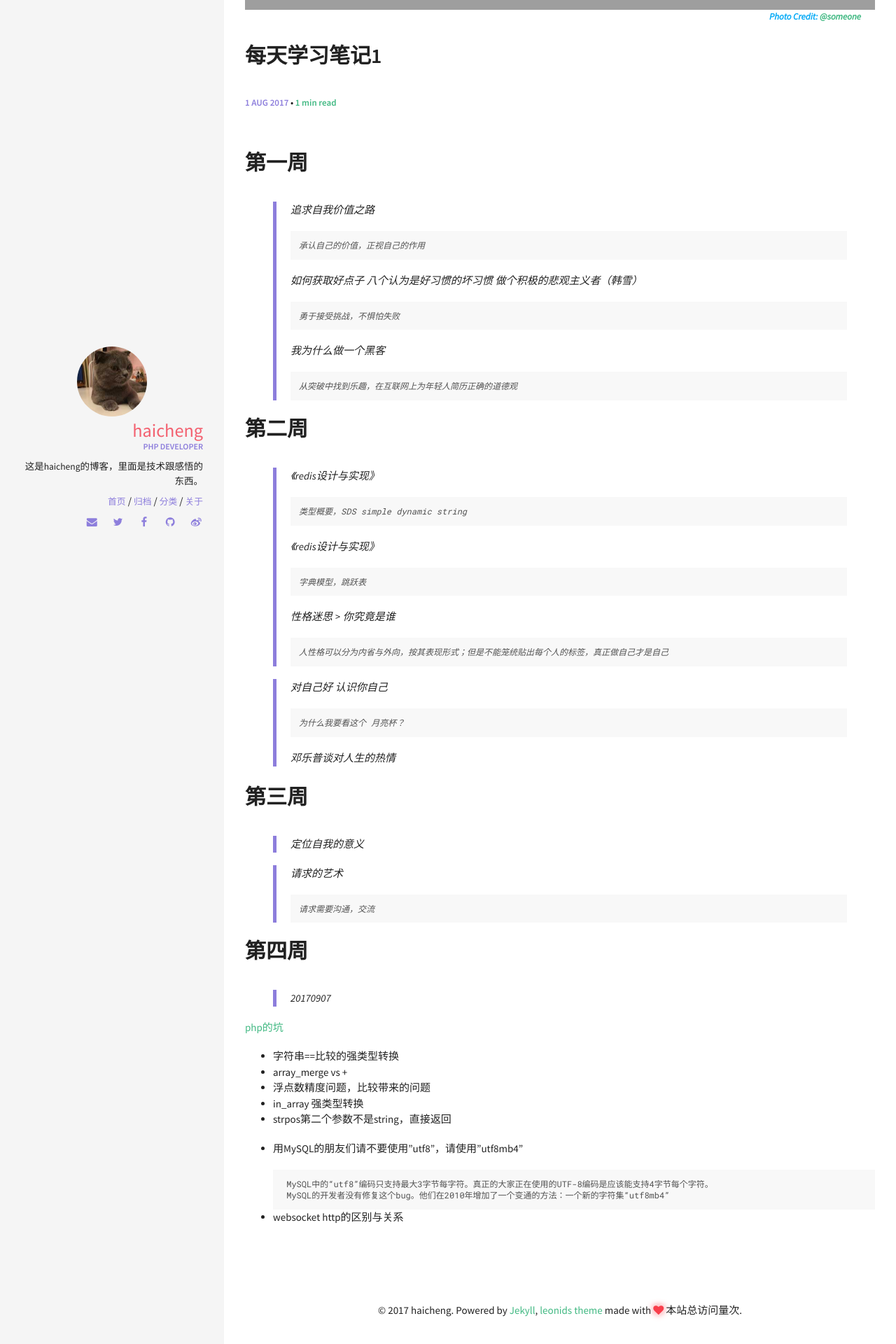
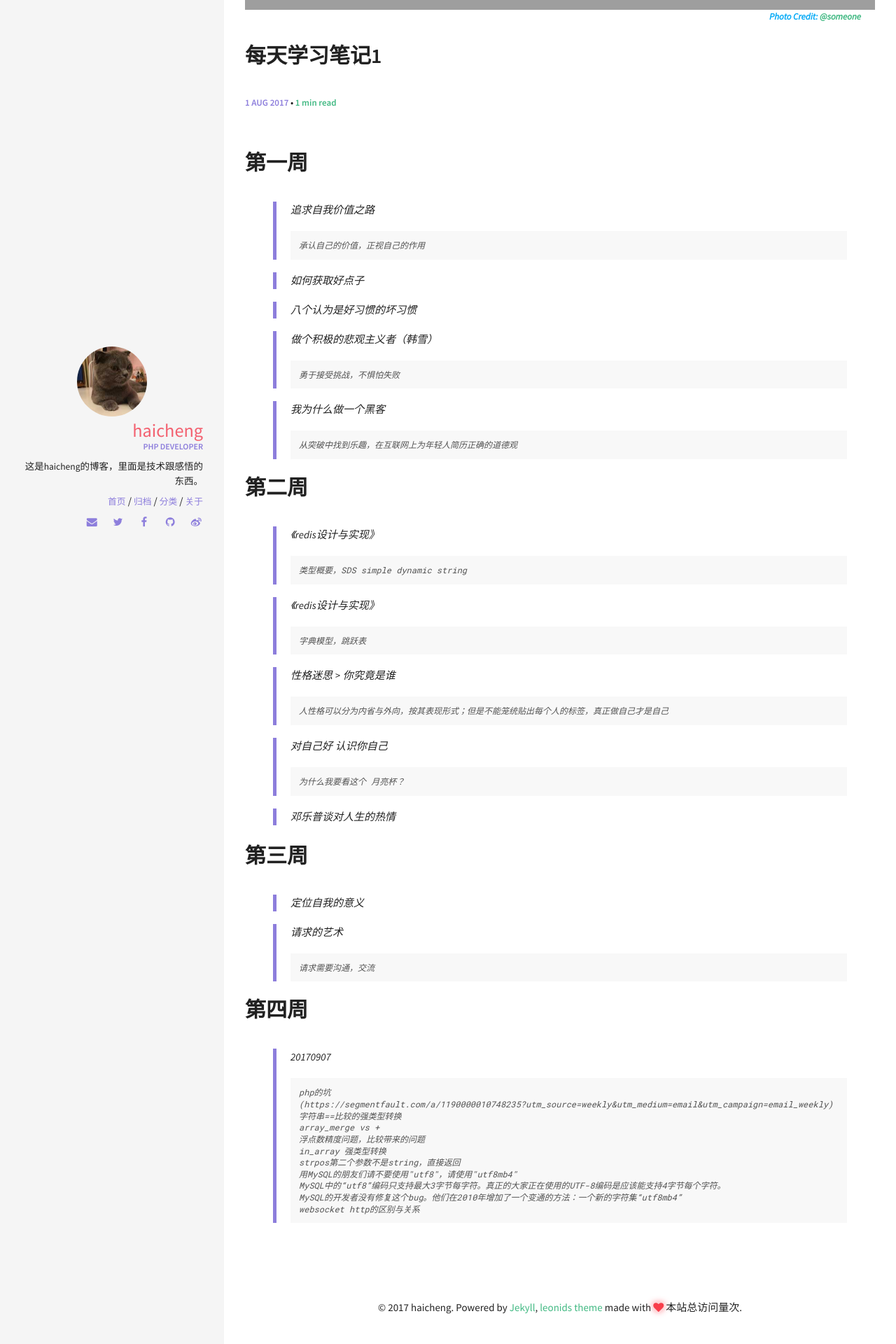
Before and after one commit to chchmlml/chchmlml.github.io, a Jekyll site: the page built from _posts/2017-08-01-everyday-learn-1.md, in a window 1280 px wide. Shown: the part 596-2516 px from the top of the page at 70% size. Built offline with Jekyll 4.4.1, drawn with Linux system fonts in a browser that asks for light colours; comment, search, counter and statistics services are not loaded; grey boxes are pictures that could not be loaded.

Commit message:
add blog upgrade

````diff
--- a/_posts/2017-08-01-everyday-learn-1.md
+++ b/_posts/2017-08-01-everyday-learn-1.md
@@ -16,12 +16,16 @@ image:
 ```
 承认自己的价值，正视自己的作用
 ```
+
 > 如何获取好点子
+
 > 八个认为是好习惯的坏习惯
+
 > 做个积极的悲观主义者（韩雪）
 ```
 勇于接受挑战，不惧怕失败
 ```
+
 > 我为什么做一个黑客
 ```
 从突破中找到乐趣，在互联网上为年轻人简历正确的道德观
@@ -32,24 +36,29 @@ image:
 ```
 类型概要，SDS simple dynamic string
 ```
+
+
 > 《redis设计与实现》
 ```
 字典模型，跳跃表
 ```
+
+
 > 性格迷思 > 你究竟是谁
 ```
 人性格可以分为内省与外向，按其表现形式；但是不能笼统贴出每个人的标签，真正做自己才是自己
 ```
 
+
 > 对自己好 认识你自己
 ```
 为什么我要看这个 月亮杯？
 ```
+
 > 邓乐普谈对人生的热情
 
 # 第三周
 > 定位自我的意义
-
 
 > 请求的艺术
 ```
@@ -58,16 +67,16 @@ image:
 
 # 第四周
 > 20170907
-
-[php的坑](https://segmentfault.com/a/1190000010748235?utm_source=weekly&utm_medium=email&utm_campaign=email_weekly)
-
-- 字符串==比较的强类型转换
-- array_merge vs +
-- 浮点数精度问题，比较带来的问题
-- in_array 强类型转换
-- strpos第二个参数不是string，直接返回
-- 用MySQL的朋友们请不要使用"utf8"，请使用"utf8mb4"
-
-       MySQL中的“utf8”编码只支持最大3字节每字符。真正的大家正在使用的UTF-8编码是应该能支持4字节每个字符。
-       MySQL的开发者没有修复这个bug。他们在2010年增加了一个变通的方法：一个新的字符集“utf8mb4”
-- websocket http的区别与关系
+```
+php的坑
+(https://segmentfault.com/a/1190000010748235?utm_source=weekly&utm_medium=email&utm_campaign=email_weekly)
+字符串==比较的强类型转换
+array_merge vs +
+浮点数精度问题，比较带来的问题
+in_array 强类型转换
+strpos第二个参数不是string，直接返回
+用MySQL的朋友们请不要使用"utf8"，请使用"utf8mb4"
+MySQL中的“utf8”编码只支持最大3字节每字符。真正的大家正在使用的UTF-8编码是应该能支持4字节每个字符。
+MySQL的开发者没有修复这个bug。他们在2010年增加了一个变通的方法：一个新的字符集“utf8mb4”
+websocket http的区别与关系
+```
````
Also changed, not shown: 2 other files.
